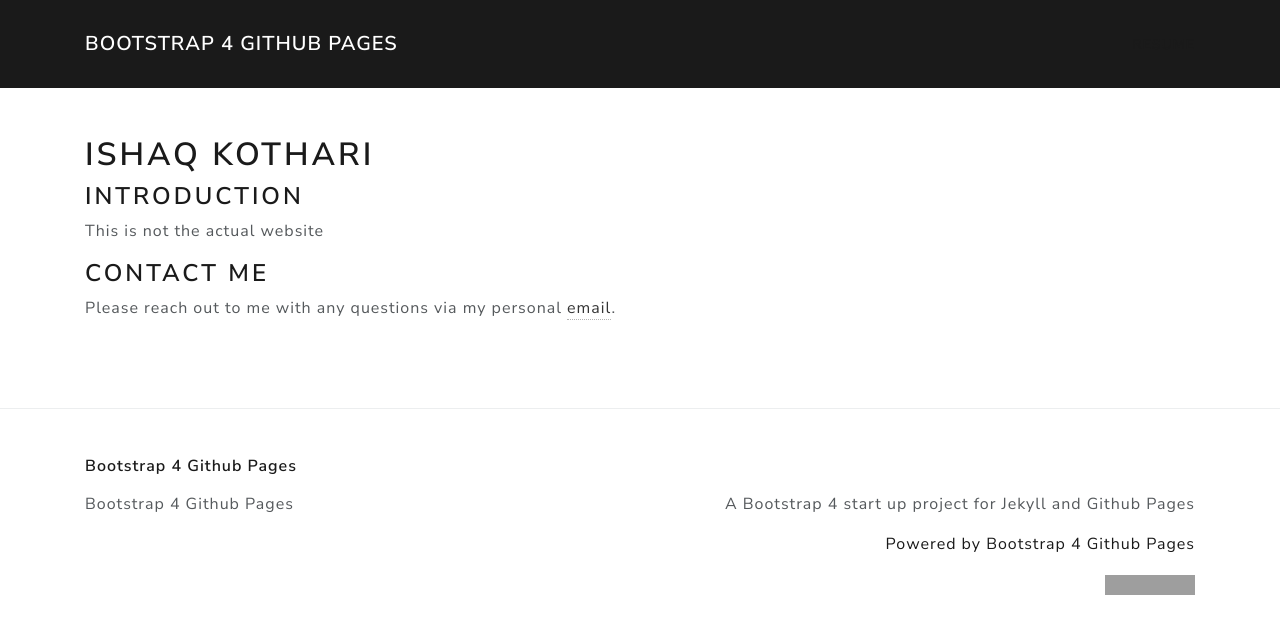
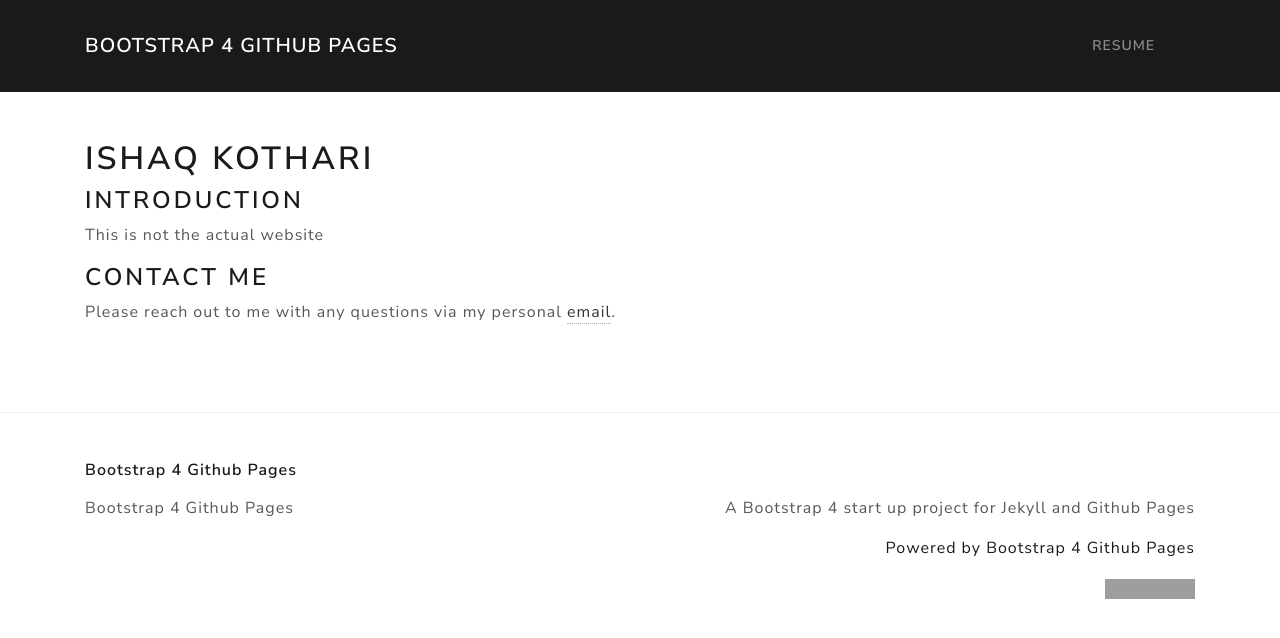
Before and after one commit to ishaqkothari/ishaqkothari.github.io, a Jekyll site: the page built from index.md, in a window 1280 px wide. Shown: the top 638 px of the page. Built offline with Jekyll 4.4.1, drawn with Linux system fonts in a browser that asks for light colours; grey boxes are pictures that could not be loaded.

Commit message:
Update header.html

```diff
--- a/_includes/header.html
+++ b/_includes/header.html
@@ -15,9 +15,12 @@
           <li class="nav-item">
             <a class="nav-link" href="{{ my_page.url | relative_url }}">{{ my_page.title | escape }}</a>
           </li>
+          <a href="resume.md"> About </a>
           {%- endif -%}
         {% endfor -%}
-        <a href="resume.md"> Resume </a>
+        <li class="nav-item">
+          <a class="nav-link" href="resume.md">Resume</a>
+        </li>
       </ul>
     </div>
   </div>
```
